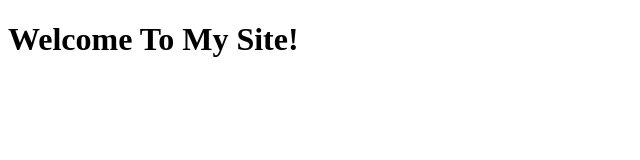
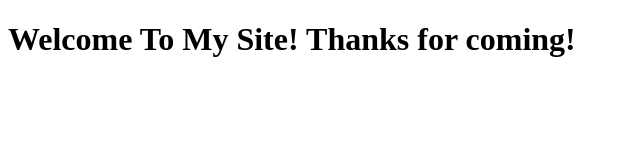
Before and after one commit to bmusacchio/Coursera-Test, a plain HTML site: page site/index.html in a window 1280 px wide. Shown: the whole page, without its empty margins (0-640 px from the left). Drawn offline with Linux system fonts and the light colour scheme.

Commit message:
Ammendment to Site

```diff
--- a/site/index.html
+++ b/site/index.html
@@ -4,6 +4,6 @@
 	<title>Hello Coursera!</title>
 </head>
 <body>
-<h1>Welcome To My Site!</h1>
+<h1>Welcome To My Site! Thanks for coming!</h1>
 </body>
 </html>
```
